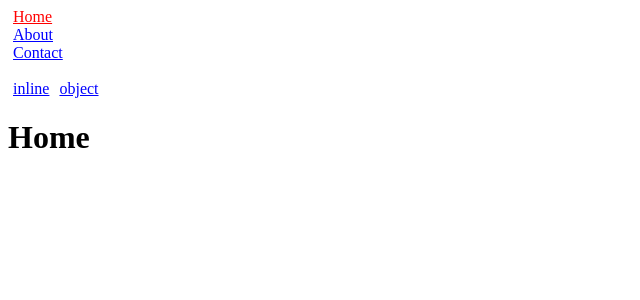
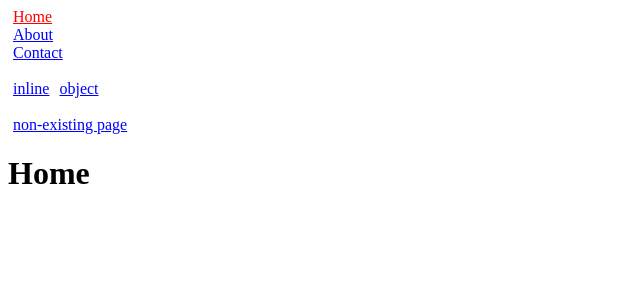
Before and after one commit to httpJunkie/create-react-app-with-routing, a React (Create React App) app: page / in a window 1280 px wide. Shown: the top 300 px of the page, without its empty margins (0-640 px from the left). Built offline with nearby package versions, Linux system fonts and the light colour scheme.

Commit message:
Render a catchall route using <Switch>

```diff
--- a/src/App.js
+++ b/src/App.js
@@ -1,5 +1,5 @@
 import React from 'react';
-import { BrowserRouter as Router, Route, NavLink } from 'react-router-dom';
+import { BrowserRouter as Router, Route, NavLink, Switch } from 'react-router-dom';
 import './App.css';
 
 const isActiveFunc = (match, location) => {
@@ -12,20 +12,25 @@ const Home = () => <h1>Home</h1>
 
 const Links = () => (
   <nav>
-    <NavLink exact activeClassName="active" to="/">Home</NavLink><br/>
+    <NavLink exact activeClassName="active" to="/">Home</NavLink><br />
     {/* replacing the NavLink says: when someone clicks me, my route will replace the current route on the history stack */}
-    <NavLink replace activeStyle={{color: 'green'}} to="/about">About</NavLink><br/>
+    <NavLink replace activeStyle={{ color: 'green' }} to="/about">About</NavLink><br />
     {/*
       we can determine if the activeClassName class is applied with the use of a function as below
       *note `isActive()` function takes the args: match and location
     */}
     <NavLink isActive={isActiveFunc} activeClassName="active" to="/contact">Contact</NavLink>
 
-    <br/><br/>
+    <br /><br />
 
     {/* Parse query parameters inline and as object */}
     <NavLink to="/query?id=123">inline</NavLink>
-    <NavLink to={{pathname:'/query', search:'id=456'}}>object</NavLink>
+    <NavLink to={{ pathname: '/query', search: 'id=456' }}>object</NavLink>
+
+    <br /><br />
+
+    {/* catchall route */}
+    <NavLink to="/nexpage">non-existing page</NavLink>
 
   </nav>
 )
@@ -37,20 +42,21 @@ const App = () => (
       {/* Render our Links component (navigation) */}
       <Links />
 
+      <Switch>
         {/* Render component with component prop */}
         <Route exact path="/" component={Home} />
 
-      <Route exact path="/other/:page?-:subpage" render={({match}) => (
+        <Route exact path="/other/:page?-:subpage" render={({ match }) => (
           <h1>
-          Page: {match.params.page || 'Home'}<br/>
+            Page: {match.params.page || 'Home'}<br />
             Subpage: {match.params.subpage}
           </h1>
         )} />
 
         {/* Use Regexes with route params like: http://localhost:3000/regex/12-18-2018/.html*/}
-      <Route exact path="/regex/:a(\d{2}-\d{2}-\d{4})/:b(\.[a-z]+)" render={({match}) => (
+        <Route exact path="/regex/:a(\d{2}-\d{2}-\d{4})/:b(\.[a-z]+)" render={({ match }) => (
           <h1>
-          ParamA: {match.params.a}<br/>
+            ParamA: {match.params.a}<br />
             ParamB: {match.params.b}
           </h1>
         )} />
@@ -59,10 +65,10 @@ const App = () => (
         <Route path="/about" render={() => <h1>About</h1>} />
 
         {/* Render component using children with match argument */}
-      <Route path="/contact" children={({match}) => match && <h1>Contact</h1>} />
+        <Route path="/contact" children={({ match }) => match && <h1>Contact</h1>} />
 
         {/* Parse Query parameters */}
-      <Route path="/query" render={({match, location}) =>(
+        <Route path="/query" render={({ match, location }) => (
           <div>
             <p>root</p>
             <p>{JSON.stringify(match)}</p>
@@ -71,6 +77,10 @@ const App = () => (
           </div>
         )} />
 
+        {/* A route without a path should always render! */}
+        <Route exact render={() => <h1>Page not Fizzound!</h1>} />
+      </Switch>
+
     </div>
   </Router>
 )
```
Lines whose indentation alone changed are shown as unchanged.
